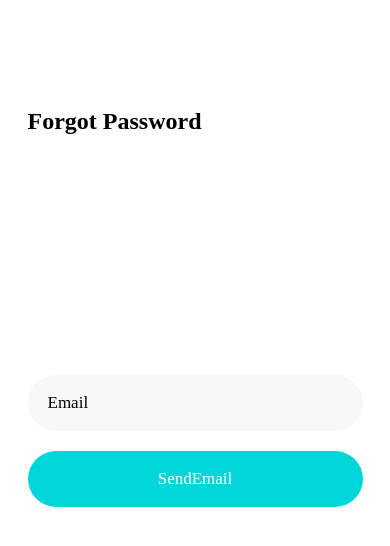
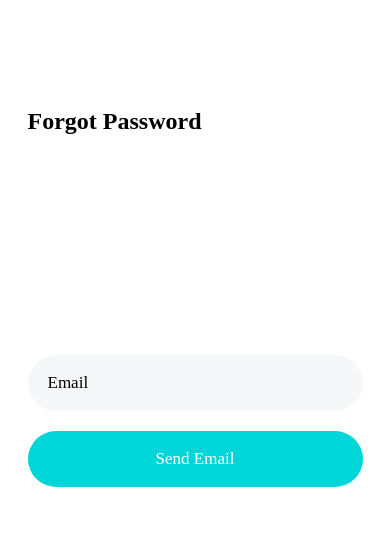
Before and after one commit to JadMcheik/BookStoreApp, a React Native app: screen / in a window 390 px wide. Shown: the top 546 px of the page. Built offline with nearby package versions, Linux system fonts and the light colour scheme.

Commit message:
Change some unspecific details

```diff
--- a/Components/Screens/ForgotPasswordScreen.js
+++ b/Components/Screens/ForgotPasswordScreen.js
@@ -6,22 +6,23 @@ import { useState } from "react";
 
 const ForgotPasswordScreen = () => {
   const [emailInputValue, setEmailInputValue] = useState("");
+
   return (
     <View style={styles.ForgotPasswordScreen}>
       <PageForm
         title="Forgot Password"
-        ButtonContent="SendEmail"
+        ButtonContent="Send Email"
         buttonBackgroundColor={Colors.mainBlue}
         buttonTextColor={Colors.CustomWhite}
       >
-        <View style={styles.whiteSpace}></View>
+        <View style={styles.whiteSpace}>
           <CustomTextInput
             inputMode="email"
             placeholder="Email"
             value={emailInputValue}
             function={setEmailInputValue}
-          style={styles.Email}
           />
+        </View>
       </PageForm>
     </View>
   );
@@ -31,11 +32,12 @@ export default ForgotPasswordScreen;
 const styles = StyleSheet.create({
   ForgotPasswordScreen: {
     flex: 1,
-    alignItems: "center",
+
     paddingTop: 108,
   },
 
   whiteSpace: {
-    height: 200,
+    paddingTop: 200,
+    width: "100%",
   },
 });
--- a/Components/Screens/SignInScreen.js
+++ b/Components/Screens/SignInScreen.js
@@ -129,6 +129,7 @@ const styles = StyleSheet.create({
     flexDirection: "row",
     alignItems: "center",
     justifyContent: "space-between",
+    width: "100%",
   },
   forgotYourPassword: {
     fontSize: 12,
--- a/Components/Screens/SignUpScreen.js
+++ b/Components/Screens/SignUpScreen.js
@@ -26,7 +26,7 @@ const SignUpScreen = () => {
   }, [passwordInputValue, emailInputValue, nameInputValue]);
 
   return (
-    <View style={styles.signInScreen}>
+    <View style={styles.signUpScreen}>
       <StatusBar barStyle="dark-content" />
       <View>
         <PageForm
@@ -71,7 +71,7 @@ const SignUpScreen = () => {
 export default SignUpScreen;
 
 const styles = StyleSheet.create({
-  signInScreen: {
+  signUpScreen: {
     flex: 1,
     paddingTop: 108,
     paddingBottom: 54,
--- a/Components/Shared/PageForm.js
+++ b/Components/Shared/PageForm.js
@@ -32,11 +32,16 @@ export default PageForm;
 const styles = StyleSheet.create({
   pageForm: {
     rowGap: 20,
+    alignItems: "center",
   },
-
+  titleView: {
+    alignItems: "flex-start",
+    width: "100%",
+  },
   title: {
     fontSize: 24,
     fontFamily: "circular",
     fontWeight: "bold",
+    textAlign: "left",
   },
 });
```
Lines whose indentation alone changed are shown as unchanged.
